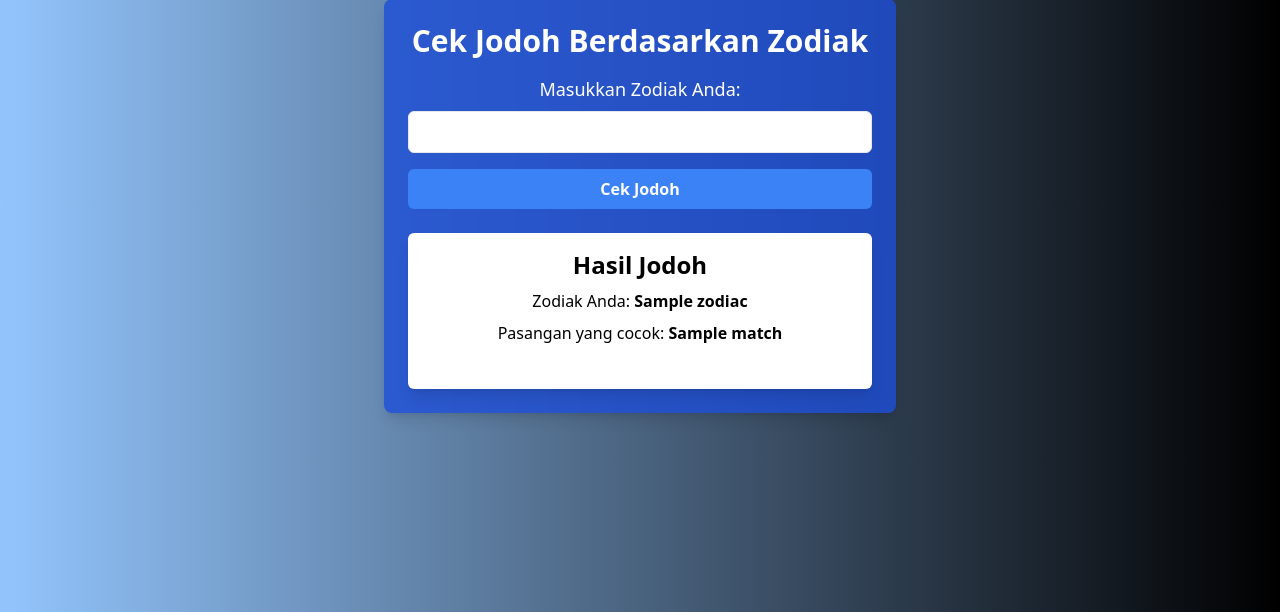
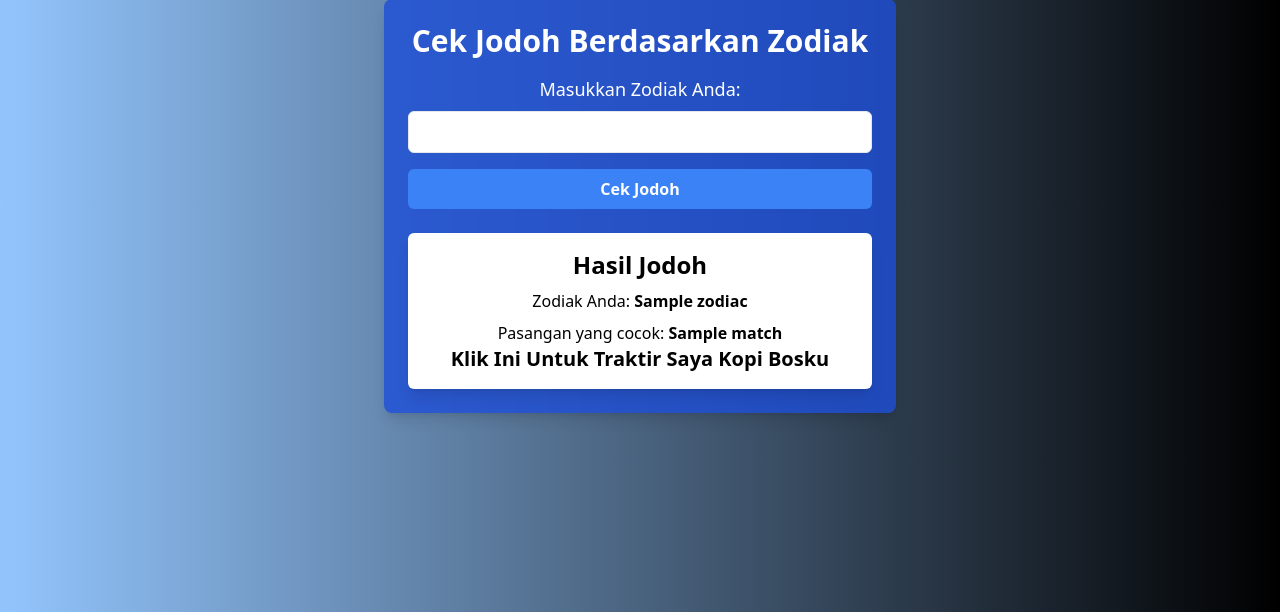
Before and after one commit to z1dan820/cek-jodoh-flask, a Flask app: template templates/index.html in a window 1280 px wide. Shown: the part 49-661 px from the top of the page. Run offline with Flask 3, Linux system fonts and the light colour scheme; the template is opened without the code that fills it: most values are stand-ins (such as "Sample title", 1, 10 or a date in 2020); some libraries are stand-ins or nearby versions.

Commit message:
Update index.html

```diff
--- a/templates/index.html
+++ b/templates/index.html
@@ -55,7 +55,7 @@
                             {% endfor %}
                         </strong>
                     </p>
-                     <a href="https://saweria.co/zidan120204" target="_blank" class="footer-name font-bold text-xl text-white">
+                     <a href="https://saweria.co/zidan120204" target="_blank" class="footer-name font-bold text-xl text-blue">
       Klik Ini Untuk Traktir Saya Kopi Bosku
     </a>
                 </div>
```
